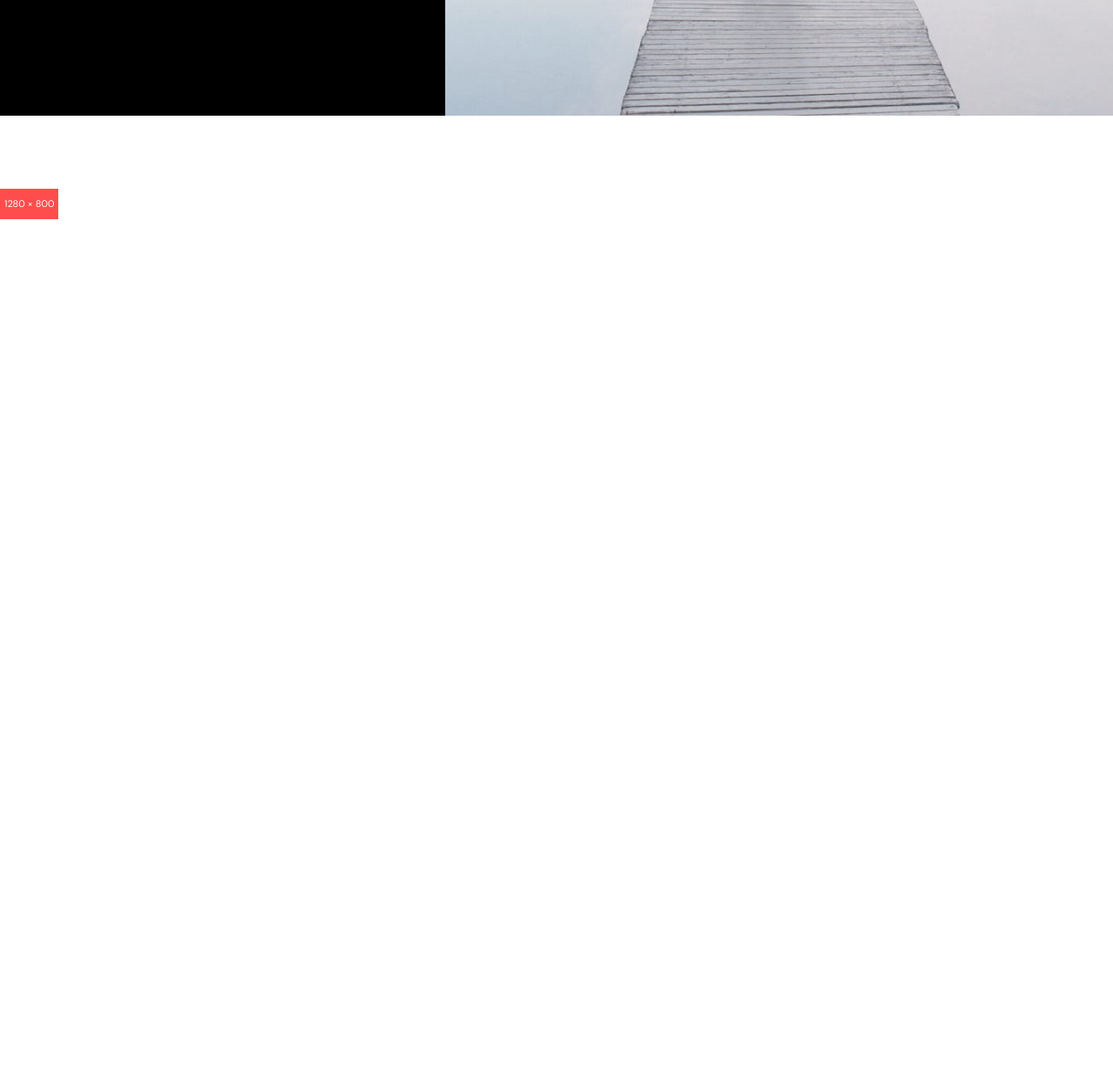
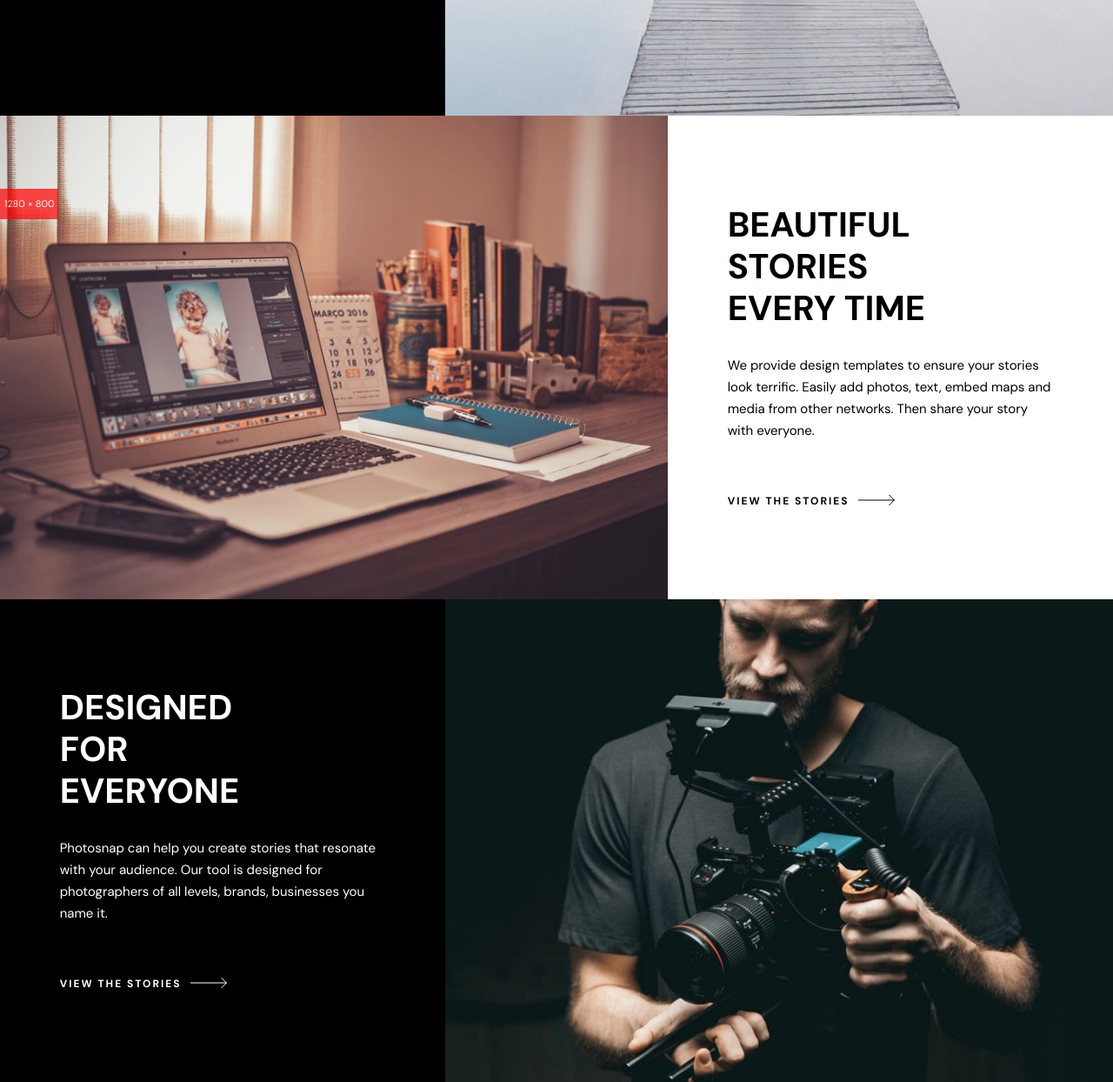
Before and after one commit to j-IM-bo/photosnap, a website built with webpack: page src/index.html in a window 1280 px wide. Shown: the part 548-1792 px from the top of the page at 87% size. Before the commit the page ends 800 px from the top, so only its background shows below. Built offline with nearby package versions, Linux system fonts and the light colour scheme.

Commit message:
about done

```diff
--- a/src/index.html
+++ b/src/index.html
@@ -136,6 +136,120 @@
                         />
                     </div>
                 </div>
+
+                <div class="about__feature about__feature--reverse">
+                    <div class="about__content">
+                        <div class="about__content-inner">
+                            <h2>
+                                Beautiful <br />
+                                stories <br />
+                                every time
+                            </h2>
+                            <p>
+                                We provide design templates to ensure your
+                                stories look terrific. Easily add photos, text,
+                                embed maps and media from other networks. Then
+                                share your story with everyone.
+                            </p>
+
+                            <a href="#">
+                                <button class="btn2-p">
+                                    View the stories
+                                    <svg
+                                        xmlns="http://www.w3.org/2000/svg"
+                                        width="43"
+                                        height="14"
+                                    >
+                                        <g
+                                            fill="none"
+                                            fill-rule="evenodd"
+                                            stroke="#000"
+                                        >
+                                            <path
+                                                d="M0 7h41.864M35.428 1l6 6-6 6"
+                                            />
+                                        </g>
+                                    </svg>
+                                </button>
+                            </a>
+                        </div>
+                    </div>
+
+                    <div class="about__image">
+                        <img
+                            class="about__image-mobile"
+                            src="./images/home/mobile/beautiful-stories.jpg"
+                            alt="laptop on a desk"
+                        />
+                        <img
+                            class="about__image-tablet"
+                            src="./images/home/tablet/beautiful-stories.jpg"
+                            alt="laptop on a desk"
+                        />
+                        <img
+                            class="about__image-desktop"
+                            src="./images/home/desktop/beautiful-stories.jpg"
+                            alt="laptop on a desk"
+                        />
+                    </div>
+                </div>
+
+                <div class="about__feature">
+                    <div class="about__content about__content--dark">
+                        <div class="about__content-inner">
+                            <h2>
+                                DESIGNED <br />
+                                FOR <br />
+                                EVERYONE
+                            </h2>
+                            <p>
+                                Photosnap can help you create stories that
+                                resonate with your audience. Our tool is
+                                designed for photographers of all levels,
+                                brands, businesses you name it.
+                            </p>
+
+                            <a href="#">
+                                <button class="btn2-s">
+                                    View the stories
+                                    <svg
+                                        xmlns="http://www.w3.org/2000/svg"
+                                        width="43"
+                                        height="14"
+                                    >
+                                        <g
+                                            fill="none"
+                                            fill-rule="evenodd"
+                                            stroke="#000"
+                                        >
+                                            <path
+                                                d="M0 7h41.864M35.428 1l6 6-6 6"
+                                            />
+                                        </g>
+                                    </svg>
+                                </button>
+                            </a>
+                        </div>
+                    </div>
+
+                    <div class="about__image">
+                        <img
+                            class="about__image-mobile"
+                            src="./images/home/mobile/designed-for-everyone.jpg"
+                            alt="person holding a camera"
+                        />
+                        <img
+                            class="about__image-tablet"
+                            src="./images/home/tablet/designed-for-everyone.jpg"
+                            alt="person holding a camera"
+                        />
+                        <img
+                            class="about__image-desktop"
+                            src="./images/home/desktop/designed-for-everyone.jpg"
+                            alt="person holding a camera"
+                        />
+                    </div>
+                </div>
             </section>
         </main>
 
--- a/src/sass/components/hp/_about.scss
+++ b/src/sass/components/hp/_about.scss
@@ -3,7 +3,6 @@
 \*------------------------------------*/
 
 .about {
-    background: var(--c-bg-black);
     width: 100%;
 }
 
@@ -19,7 +18,9 @@
     }
 }
 .about__feature--reverse {
-    flex-direction: row-reverse;
+    @include bp(small) {
+        flex-direction: row-reverse;
+    }
 }
 
 .about__content {
@@ -37,10 +38,23 @@
 }
 .about__content--dark {
     color: var(--c-font-white);
+    background: var(--c-bg-black);
 }
 
 .about__content-inner {
     position: relative;
+
+    h2 {
+        font-size: 3.2rem;
+        line-height: 4rem;
+        font-weight: 700;
+        text-transform: uppercase;
+
+        @include bp(small) {
+            font-size: 4rem;
+            line-height: 4.8rem;
+        }
+    }
 
     p {
         margin-bottom: 5rem;
--- a/src/sass/components/hp/_menu.scss
+++ b/src/sass/components/hp/_menu.scss
@@ -9,7 +9,7 @@
     background: var(--c-bg-white);
     text-align: center;
     opacity: 0;
-    transition: opacity 0.4s ease-in-out;
+    transition: opacity 0.3s ease-in-out;
     visibility: hidden;
     @include z-index(level9);
 
@@ -55,11 +55,11 @@
 }
 
 .js-menu-overlay {
-    position: absolute;
+    position: fixed;
     top: 0;
     left: 0;
     width: 100%;
-    height: 100%;
+    height: 100vh;
     background: var(--c-bg-black);
     opacity: 0;
     @include z-index(level8);
--- a/src/sass/tools/mixins/_font-size.scss
+++ b/src/sass/tools/mixins/_font-size.scss
@@ -20,6 +20,7 @@
     font-size: 2.4rem;
     line-height: 2.5rem;
     font-weight: 700;
+    text-transform: uppercase;
 }
 
 //medium
--- a/src/sass/tools/variables/_spacing.scss
+++ b/src/sass/tools/variables/_spacing.scss
@@ -27,9 +27,9 @@
     padding: 8rem 2.4rem;
 
     @include bp(small) {
-        padding: 12vw 5.4rem;
+        padding: 10vw 5.4rem;
     }
     @include bp(medium) {
-        padding: 1vw 5.365853658536586vw;
+        padding: 0.5vw 5.365853658536586vw;
     }
 }
```
